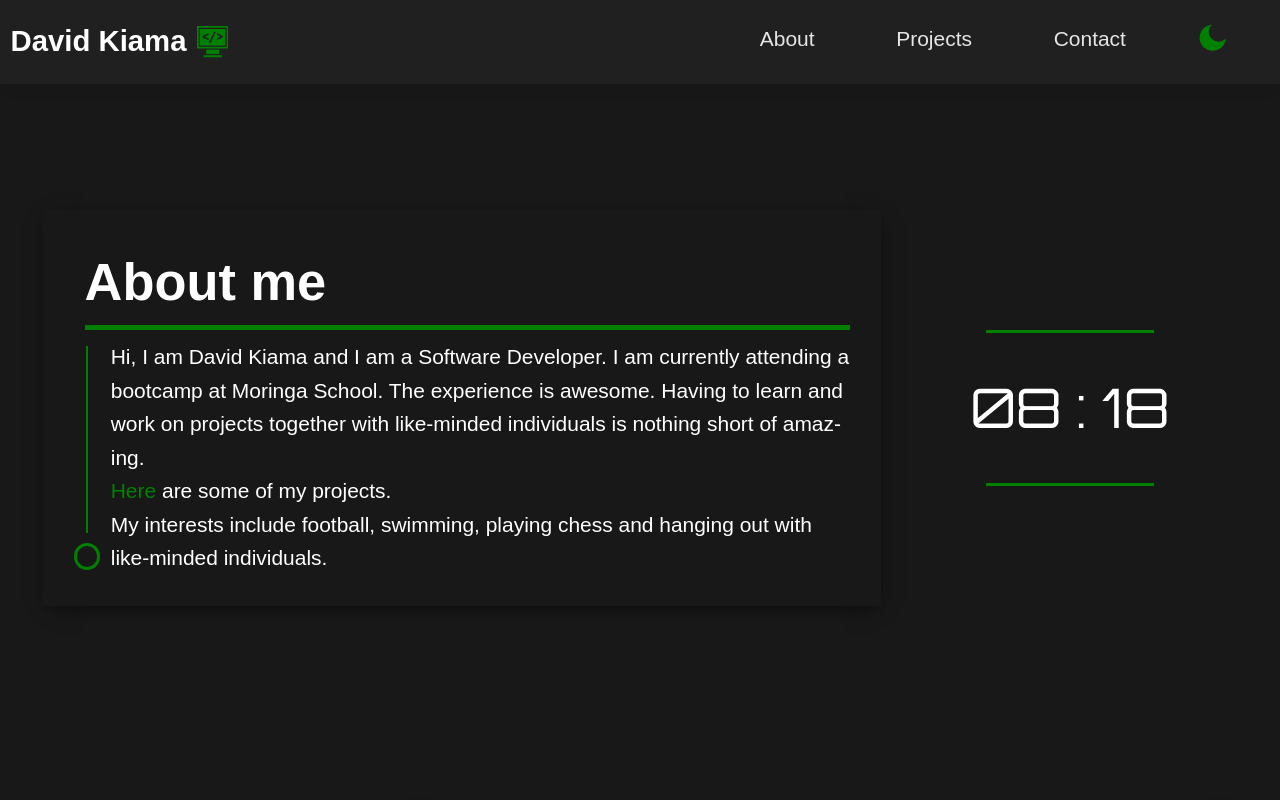
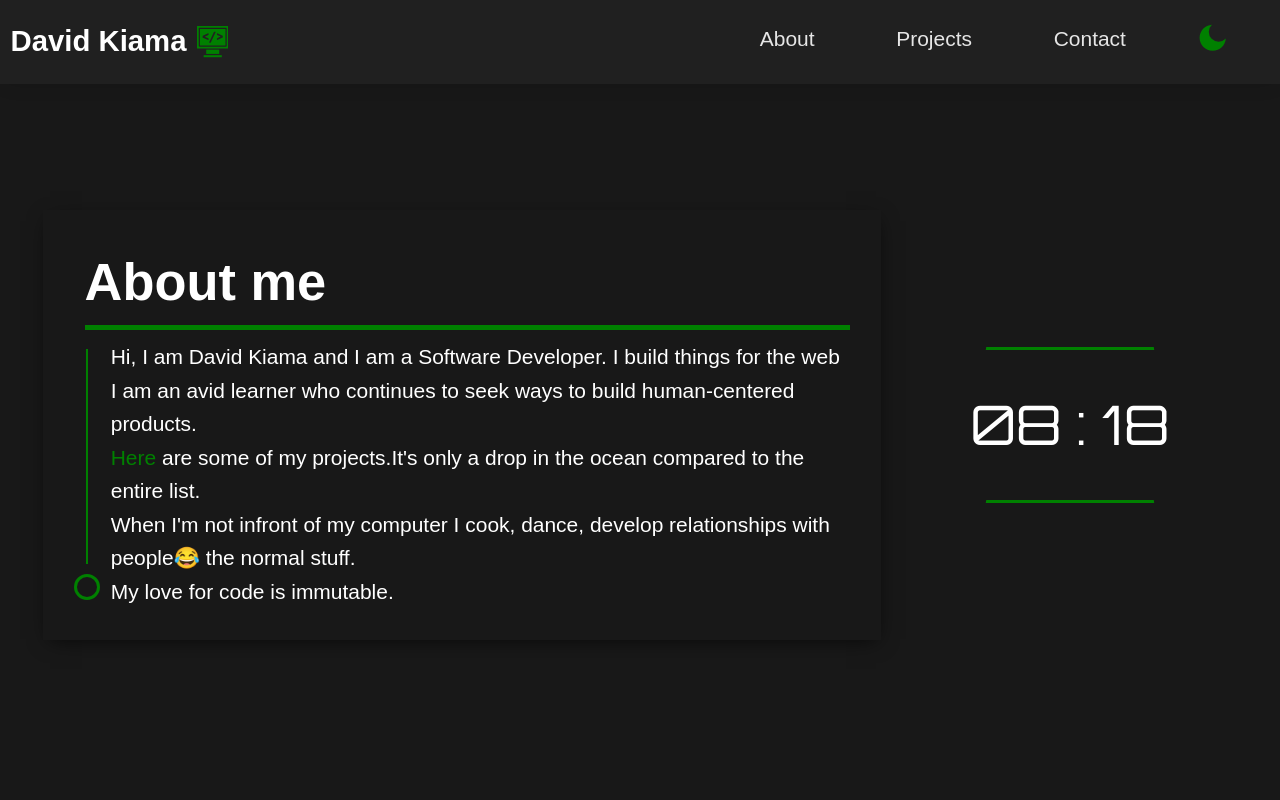
Before and after one commit to davidkiama/Portfolio, a React (Create React App) app: page / in a window 1280 px wide. Shown: the top 800 px of the page. Built offline with nearby package versions, Linux system fonts and the light colour scheme.

Commit message:
Update about-me section

```diff
--- a/src/App.js
+++ b/src/App.js
@@ -45,15 +45,27 @@ function App() {
           </div>
 
           <nav className={`${displayMenu ? "display_menu" : ""}   nav`}>
-            <Link to="/" className={`${darkMode ? "dark-3" : ""} nav__item`}>
+            <Link
+              to="/"
+              className={`${darkMode ? "dark-3" : ""} nav__item`}
+              onClick={() => setDisplayMenu(false)}
+            >
               About
             </Link>
 
-            <Link to="/projects" className={`${darkMode ? "dark-3" : ""} nav__item`}>
+            <Link
+              to="/projects"
+              className={`${darkMode ? "dark-3" : ""} nav__item`}
+              onClick={() => setDisplayMenu(false)}
+            >
               Projects
             </Link>
 
-            <Link to="/contact" className={`${darkMode ? "dark-3" : ""} nav__item`}>
+            <Link
+              to="/contact"
+              className={`${darkMode ? "dark-3" : ""} nav__item`}
+              onClick={() => setDisplayMenu(false)}
+            >
               Contact
             </Link>
 
@@ -64,9 +76,21 @@ function App() {
             </div>
           </nav>
 
-          <svg className={` ${displayMenu ? "icon--light" : ""} icon--hamburger `} onClick={displayMenuFunc}>
-            <use xlinkHref="img/sprite.svg#hamburger-menu"></use>
-          </svg>
+          {displayMenu ? (
+            <svg
+              className={` ${displayMenu ? "icon--light" : ""} icon--hamburger `}
+              onClick={displayMenuFunc}
+            >
+              <use xlinkHref="img/sprite.svg#cancel"></use>
+            </svg>
+          ) : (
+            <svg
+              className={` ${displayMenu ? "icon--light" : ""} icon--hamburger `}
+              onClick={displayMenuFunc}
+            >
+              <use xlinkHref="img/sprite.svg#hamburger-menu"></use>
+            </svg>
+          )}
         </header>
 
         <Routes>
--- a/src/components/Pages/Home.js
+++ b/src/components/Pages/Home.js
@@ -20,7 +20,7 @@ function Home({ darkMode }) {
   return (
     <main className={`${darkMode ? "dark-2" : ""} main`}>
       <section className="content content-home">
-        <div className="card">
+        <div className="card" draggable="true">
           <h3 className="heading-3 card__heading">About me</h3>
 
           <div className="card__content">
@@ -28,15 +28,16 @@ function Home({ darkMode }) {
               <span className="con--circle"> </span>
             </div>
             <p className="card__text">
-              Hi, I am David Kiama and I am a Software Developer. I am currently attending a bootcamp at
-              Moringa School. The experience is awesome. Having to learn and work on projects together with
-              like-minded individuals is nothing short of amazing.
+              Hi, I am David Kiama and I am a Software Developer. I build things for the web I am an avid
+              learner who continues to seek ways to build human-centered products.
               <br />
-              <Link to="/projects">Here</Link> are some of my projects.
+              <Link to="/projects">Here</Link> are some of my projects.It's only a drop in the ocean compared
+              to the entire list.
               <br />
-              My interests include football, swimming, playing chess and hanging out with like-minded
-              individuals.
+              When I'm not infront of my computer I cook, dance, develop relationships with people😂 the
+              normal stuff.
               <br />
+              My love for code is immutable.
             </p>
           </div>
         </div>
--- a/src/index.css
+++ b/src/index.css
@@ -64,7 +64,6 @@ body {
 }
 .card__heading {
   border-bottom: 5px solid green;
-  hyphens: auto;
 }
 .card__content {
   margin-top: 1rem;
@@ -76,7 +75,6 @@ body {
 }
 .card__text {
   font-size: 2rem;
-  hyphens: auto;
 }
 .card__text ul {
   list-style: none;
@@ -150,6 +148,7 @@ body {
 
 .icon--light {
   color: #e6e6e6;
+  fill: #e6e6e6;
 }
 
 .footer {
```
Also changed, not shown: public/img/sprite.svg.
